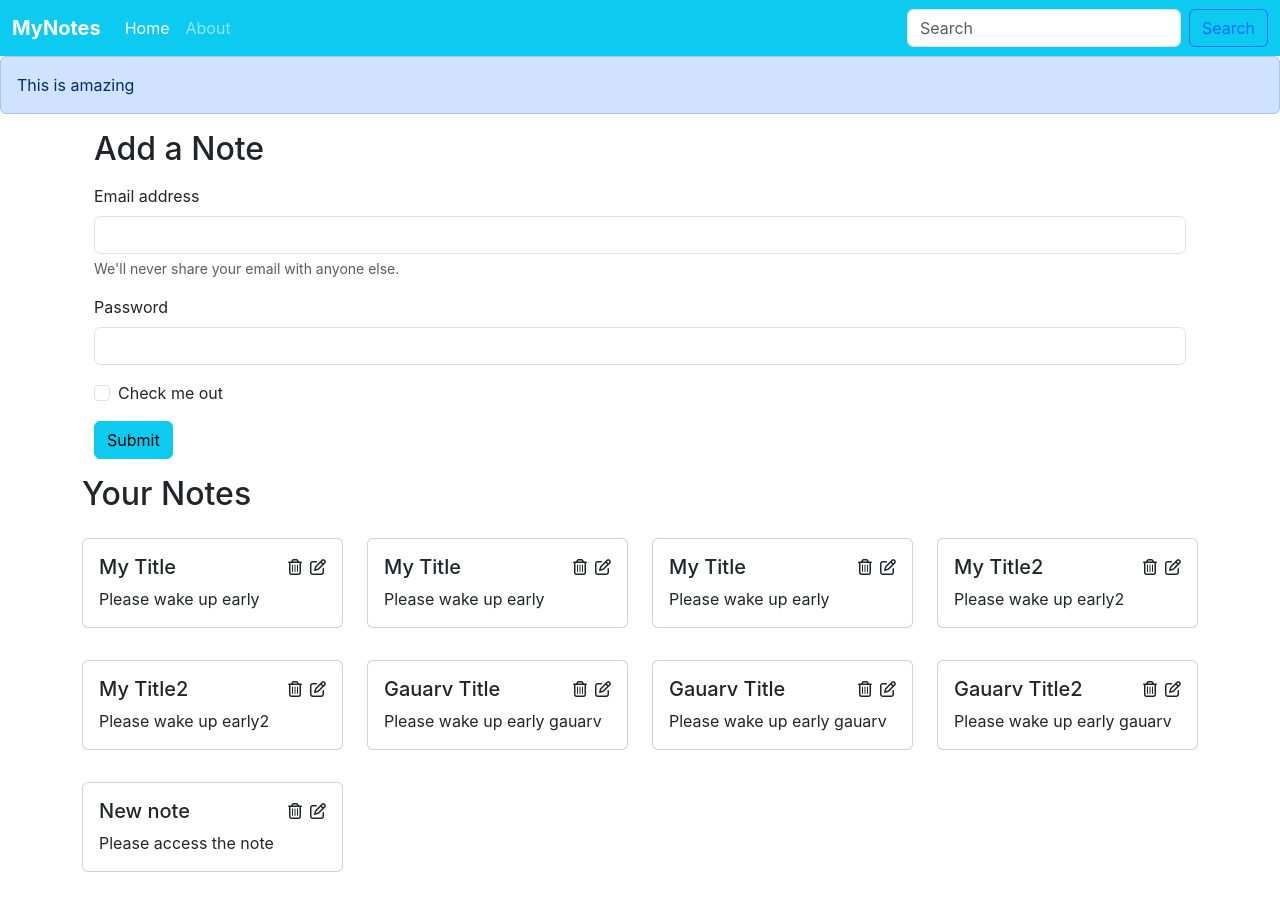
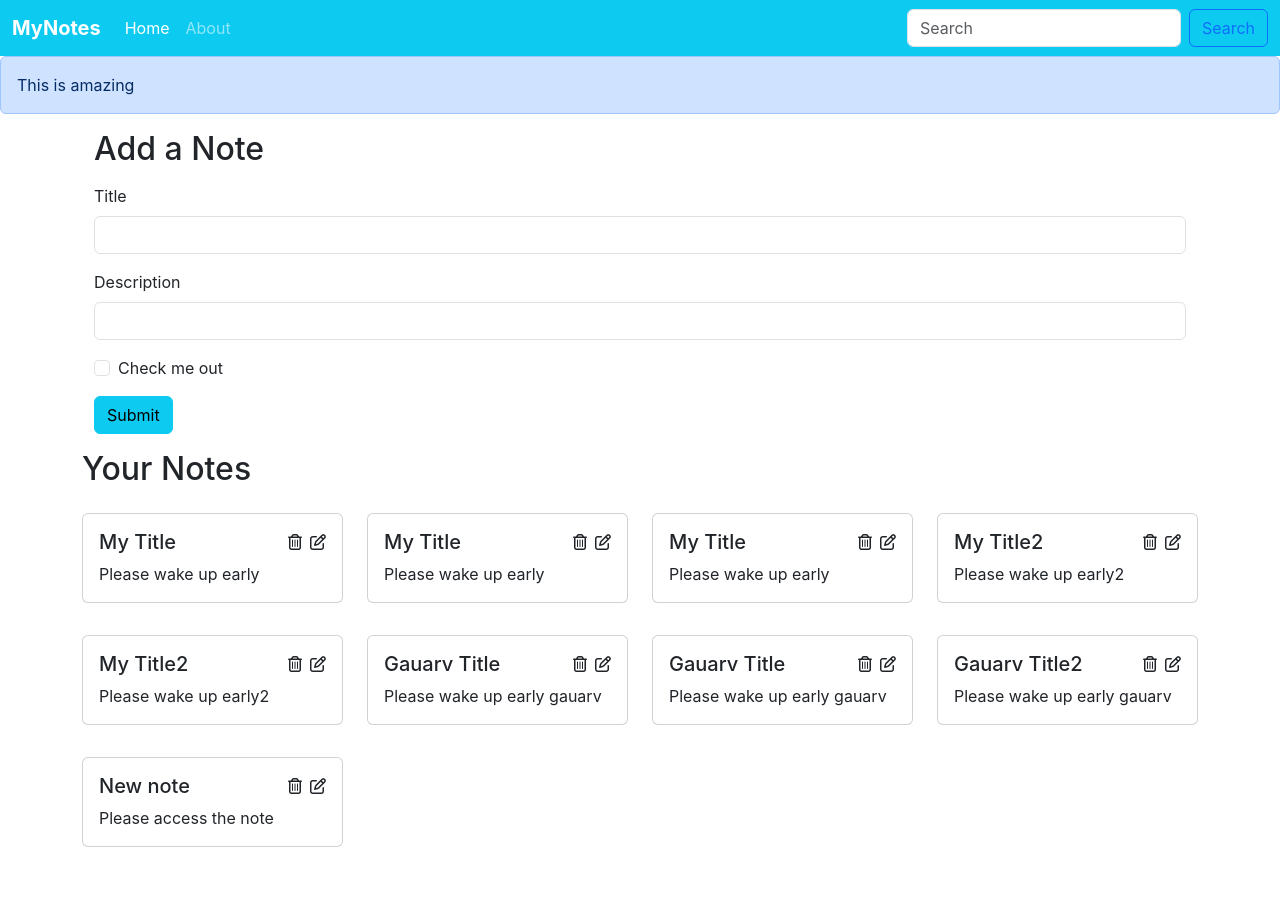
Before and after one commit to gauravssah/MyNoteBook, a React (Create React App) app: page / in a window 1280 px wide. After the commit the page ends 879 px from the top, so only its background shows below. Built offline with nearby package versions, Linux system fonts and the light colour scheme.

Commit message:
Notes added on client side sucessfully,

```diff
--- /dev/null
+++ b/src/components/AddNote.js
@@ -0,0 +1,43 @@
+import React, { useContext, useState } from 'react';
+import NoteContex from '../context/notes/NoteContext';
+
+const AddNote = () => {
+    const context = useContext(NoteContex);
+    const { addNote } = context;
+
+    const [note, setNotes] = useState({ title: "", description: "", tag: "default" });
+
+    const handalclick = (e) => {
+        e.preventDefault();
+        addNote(note.title, note.description, note.tag);
+    };
+
+    const onChange = (e) => {
+        setNotes({ ...note, [e.target.name]: e.target.value })
+    }
+
+
+    return (
+        <div className="container my-3">
+            <h2>Add a Note</h2>
+            <form className='my-3'>
+                <div className="mb-3">
+                    <label htmlFor="title" className="form-label">Title</label>
+                    <input type="text" className="form-control" id="title" name="title" aria-describedby="emailHelp" onChange={onChange} />
+
+                </div>
+                <div className="mb-3">
+                    <label htmlFor="description" className="form-label">Description</label>
+                    <input type="text" className="form-control" id="description" name='description' onChange={onChange} />
+                </div>
+                <div className="mb-3 form-check" >
+                    <input type="checkbox" className="form-check-input" id="exampleCheck1" style={{ cursor: "pointer" }} />
+                    <label className="form-check-label" htmlFor="exampleCheck1" style={{ cursor: "pointer" }}>Check me out</label>
+                </div>
+                <button type="submit" className="btn btn-info" onClick={handalclick}>Submit</button>
+            </form>
+        </div>
+    )
+}
+
+export default AddNote
--- a/src/components/Home.js
+++ b/src/components/Home.js
@@ -4,25 +4,6 @@
 
     return (
         <div>
-            <div className="container my-3">
-                <h2>Add a Note</h2>
-                <form className='my-3'>
-                    <div className="mb-3">
-                        <label htmlFor="exampleInputEmail1" className="form-label">Email address</label>
-                        <input type="email" className="form-control" id="exampleInputEmail1" aria-describedby="emailHelp" />
-                        <div id="emailHelp" className="form-text">We'll never share your email with anyone else.</div>
-                    </div>
-                    <div className="mb-3">
-                        <label htmlFor="exampleInputPassword1" className="form-label">Password</label>
-                        <input type="password" className="form-control" id="exampleInputPassword1" />
-                    </div>
-                    <div className="mb-3 form-check" >
-                        <input type="checkbox" className="form-check-input" id="exampleCheck1" style={{ cursor: "pointer" }} />
-                        <label className="form-check-label" htmlFor="exampleCheck1" style={{ cursor: "pointer" }}>Check me out</label>
-                    </div>
-                    <button type="submit" className="btn btn-info">Submit</button>
-                </form>
-            </div>
 
             <Notes />
 
--- a/src/components/Notes.js
+++ b/src/components/Notes.js
@@ -1,16 +1,20 @@
 import React, { useContext } from 'react';
 import NoteContex from '../context/notes/NoteContext';
 import NoteItem from './NoteItem';
+import AddNote from './AddNote';
 const Notes = () => {
     const context = useContext(NoteContex);
-    const { notes, setNotes } = context;
+    const { notes, addNote } = context;
     return (
+        <>
+            <AddNote />
             <div className="row my-3">
                 <h2>Your Notes</h2>
                 {notes.map((note) => {
                     return <NoteItem key={note._id} note={note} />
                 })}
             </div>
+        </>
     )
 }
 
--- a/src/context/notes/NoteState.js
+++ b/src/context/notes/NoteState.js
@@ -86,10 +86,35 @@
         }
     ]
 
-    const [notes, setNotes] = useState(notesInitial)
+    const [notes, setNotes] = useState(notesInitial);
 
+    // Add a Note
+    const addNote = (title, description, tag) => {
+        // Todo Api call
+        console.log("Adding a new note")
+        const note = {
+            "_id": "64e4c963ba20a46f4cbe89b70",
+            "user": "64e304362b7dccca8be15dfd2",
+            "title": title,
+            "description": description,
+            "tag": tag,
+            "date": "1692715363483",
+            "__v": 0
+        };
+        setNotes(notes.concat(note))
+    }
+
+    // Delete a Note
+    const deleteNote = () => {
+
+    }
+
+    // Edit a Note
+    const editNote = () => {
+
+    }
     return (
-        <NoteContext.Provider value={{ notes, setNotes }}>
+        <NoteContext.Provider value={{ notes, addNote, deleteNote, editNote }}>
             {props.children}
         </NoteContext.Provider>
     )
--- a/src/index.css
+++ b/src/index.css
@@ -15,3 +15,7 @@
 i {
   cursor: pointer;
 }
+
+label {
+  cursor: pointer;
+}
```
Lines whose indentation alone changed are shown as unchanged.
